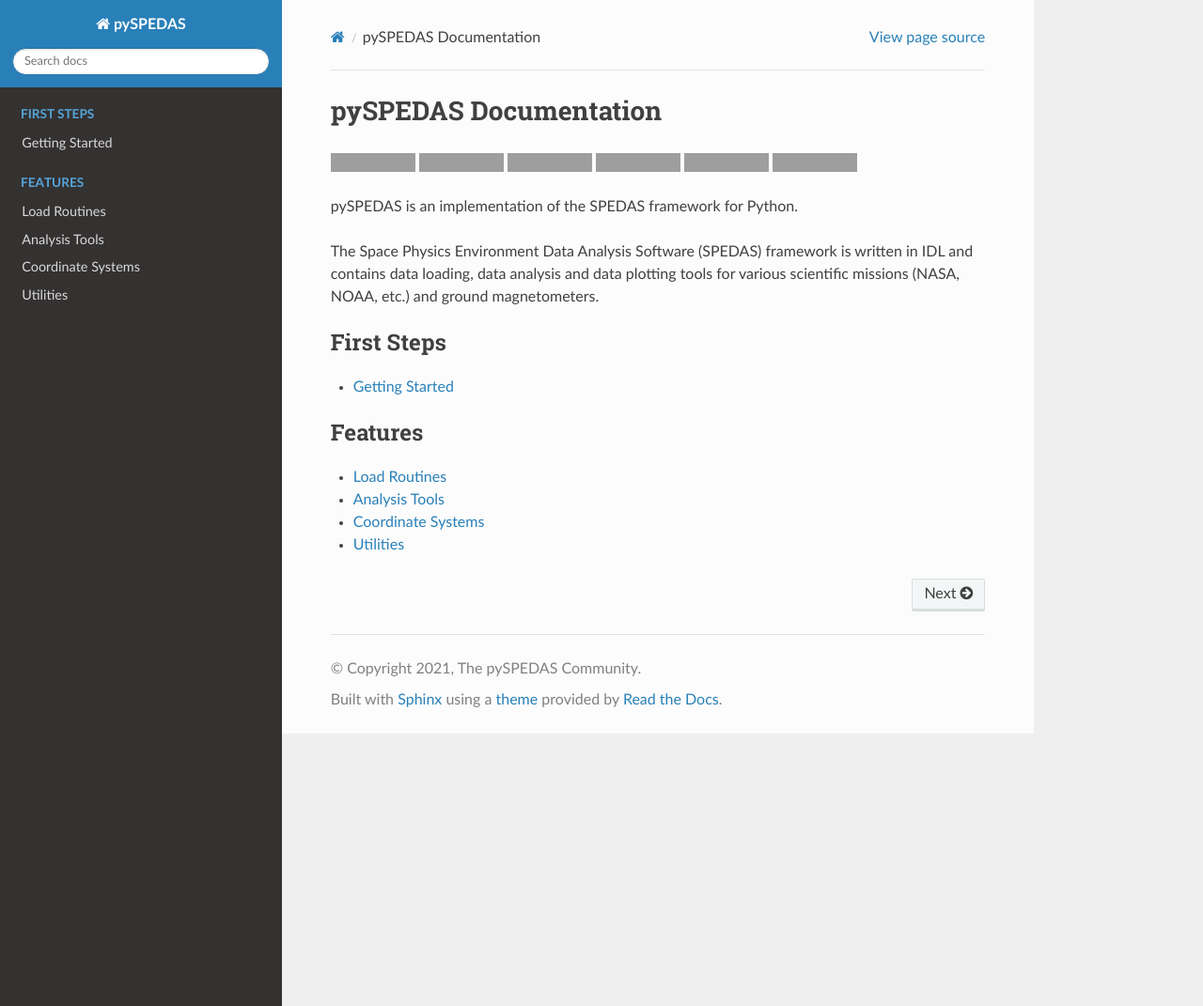
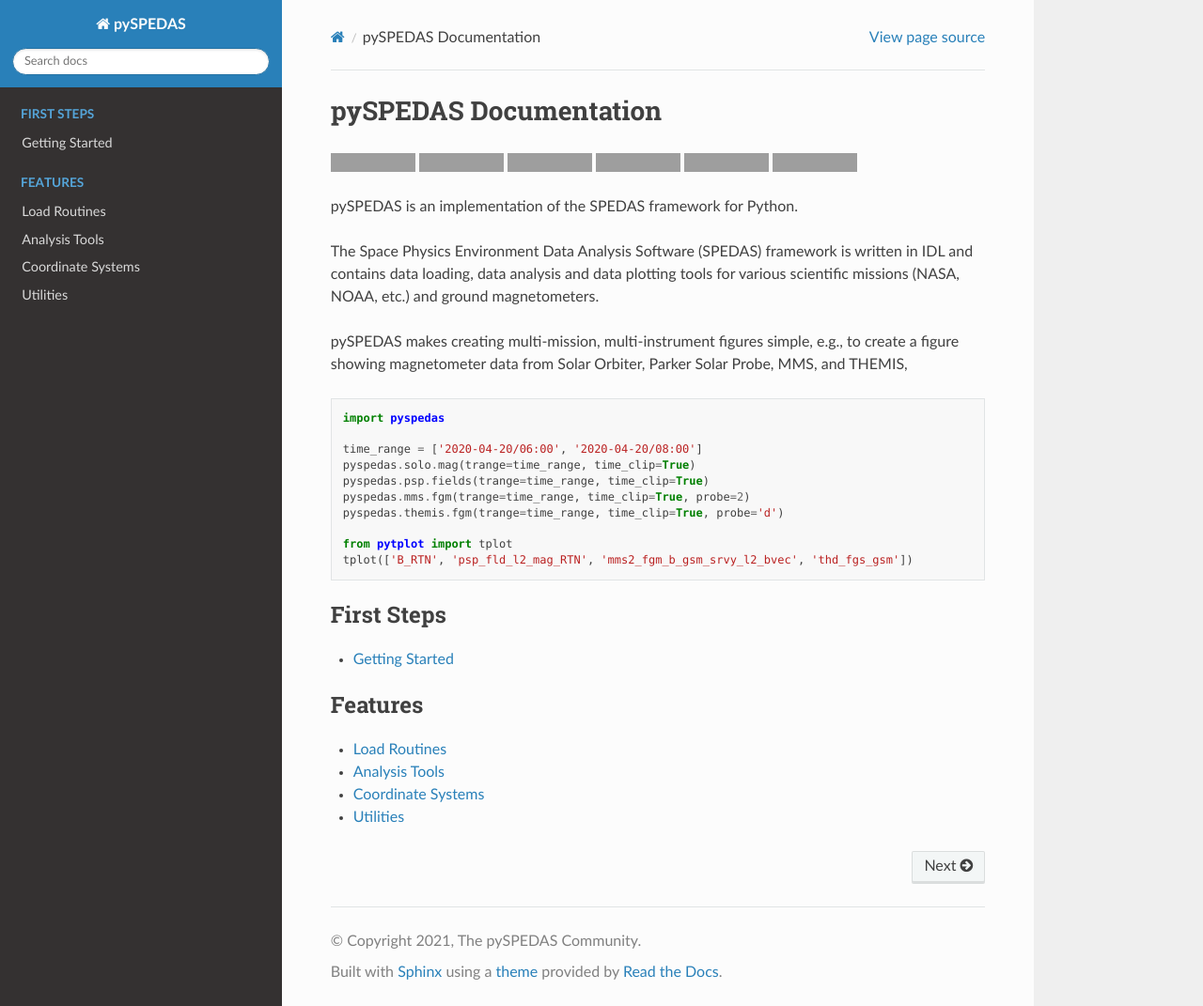
Before and after one commit to spedas/pyspedas, a Sphinx documentation site: the page built from docs/source/index.rst, in a window 1280 px wide and 1071 px high. Shown: the whole window at 94% size. Built offline with Sphinx 7.4.7 and the Read the Docs theme 2.0.0, drawn with Linux system fonts in a browser that asks for light colours; grey boxes are pictures that could not be loaded.

Commit message:
adding example to main page

```diff
--- a/docs/source/index.rst
+++ b/docs/source/index.rst
@@ -11,6 +11,21 @@
 pySPEDAS is an implementation of the SPEDAS framework for Python.
 
 The Space Physics Environment Data Analysis Software (SPEDAS) framework is written in IDL and contains data loading, data analysis and data plotting tools for various scientific missions (NASA, NOAA, etc.) and ground magnetometers.
+
+pySPEDAS makes creating multi-mission, multi-instrument figures simple, e.g., to create a figure showing magnetometer data from Solar Orbiter, Parker Solar Probe, MMS, and THEMIS,
+
+.. code-block:: python
+
+   import pyspedas
+
+   time_range = ['2020-04-20/06:00', '2020-04-20/08:00']
+   pyspedas.solo.mag(trange=time_range, time_clip=True)
+   pyspedas.psp.fields(trange=time_range, time_clip=True)
+   pyspedas.mms.fgm(trange=time_range, time_clip=True, probe=2)
+   pyspedas.themis.fgm(trange=time_range, time_clip=True, probe='d')
+
+   from pytplot import tplot
+   tplot(['B_RTN', 'psp_fld_l2_mag_RTN', 'mms2_fgm_b_gsm_srvy_l2_bvec', 'thd_fgs_gsm'])
 
 
 .. toctree::
```
